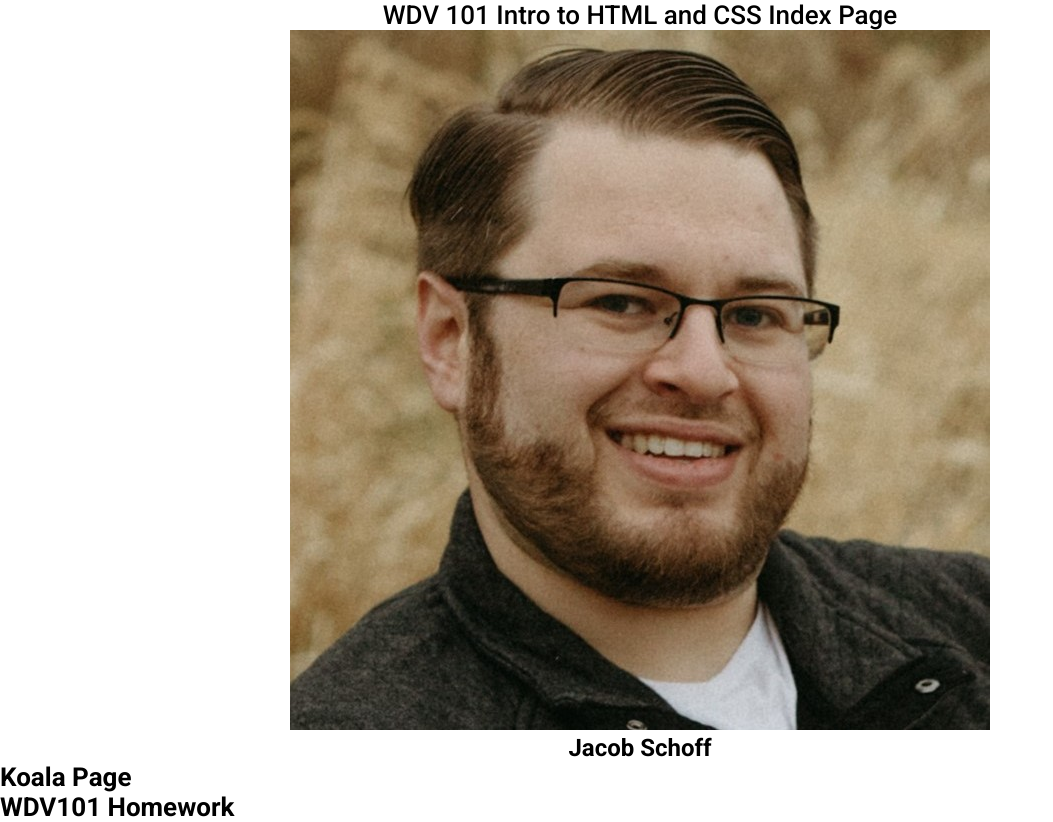
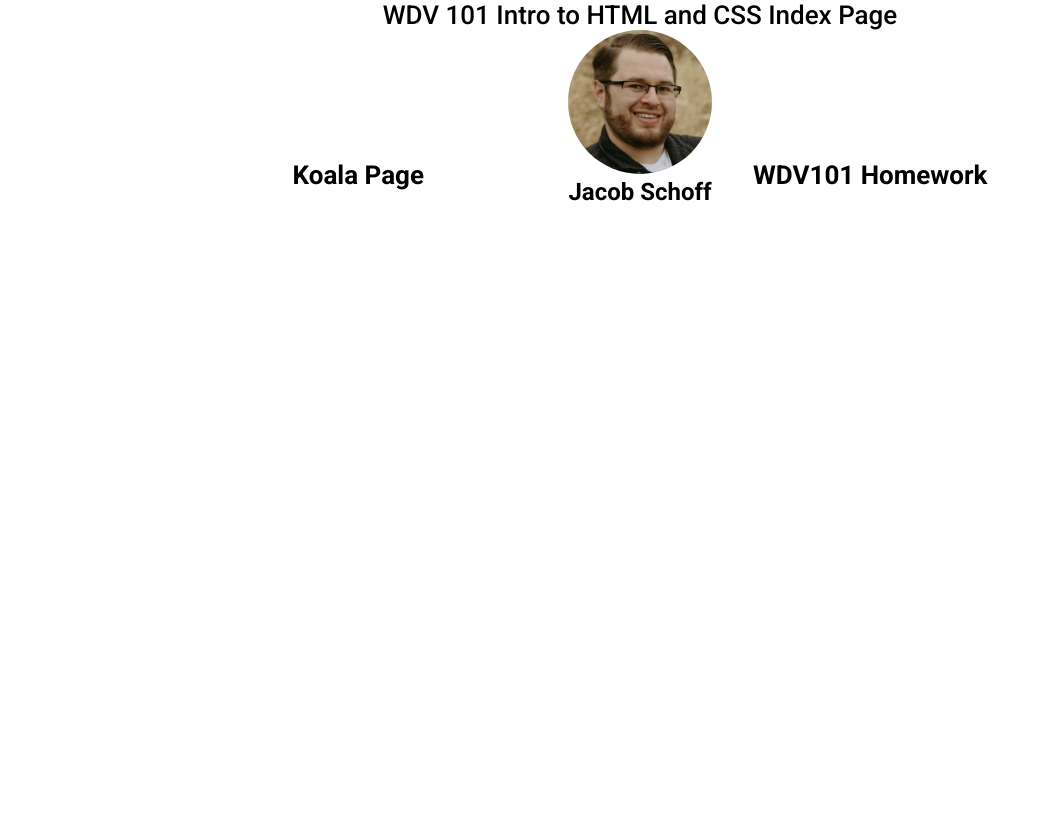
Before and after one commit to jschoff155/WDV-101---Intro-to-HTML-and-CSS, a plain HTML site: page index.html in a window 1280 px wide. Shown: the whole page, without its empty margins (0-1053 px from the left). After the commit the page ends 800 px from the top, so only its background shows below. Drawn offline with Linux system fonts and the light colour scheme.

Commit message:
Fixed broken links within index page.

```diff
--- a/index.html
+++ b/index.html
@@ -6,8 +6,8 @@
     <link href="https://fonts.googleapis.com/css2?family=Roboto:ital,wght@0,100;0,300;0,400;0,500;0,700;0,900;1,100;1,300;1,400;1,500;1,700;1,900&display=swap" rel="stylesheet">
     <meta charset="UTF-8">
     <meta name="viewport" content="width=device-width, initial-scale=1.0">
-    <link rel="stylesheet" href="./WDV101/homework.css">
-    <link rel="stylesheet" href="./WDV101/universal.css">
+    <link rel="stylesheet" href="/WDV101/index.css">
+    <link rel="stylesheet" href="/WDV101/universal.css">
     <title>Jacob Schoff WDV101 Spring 2024</title>
 </head>
 <body>
```
Also changed, not shown: WDV101/homework.html (+1 -1 lines).
